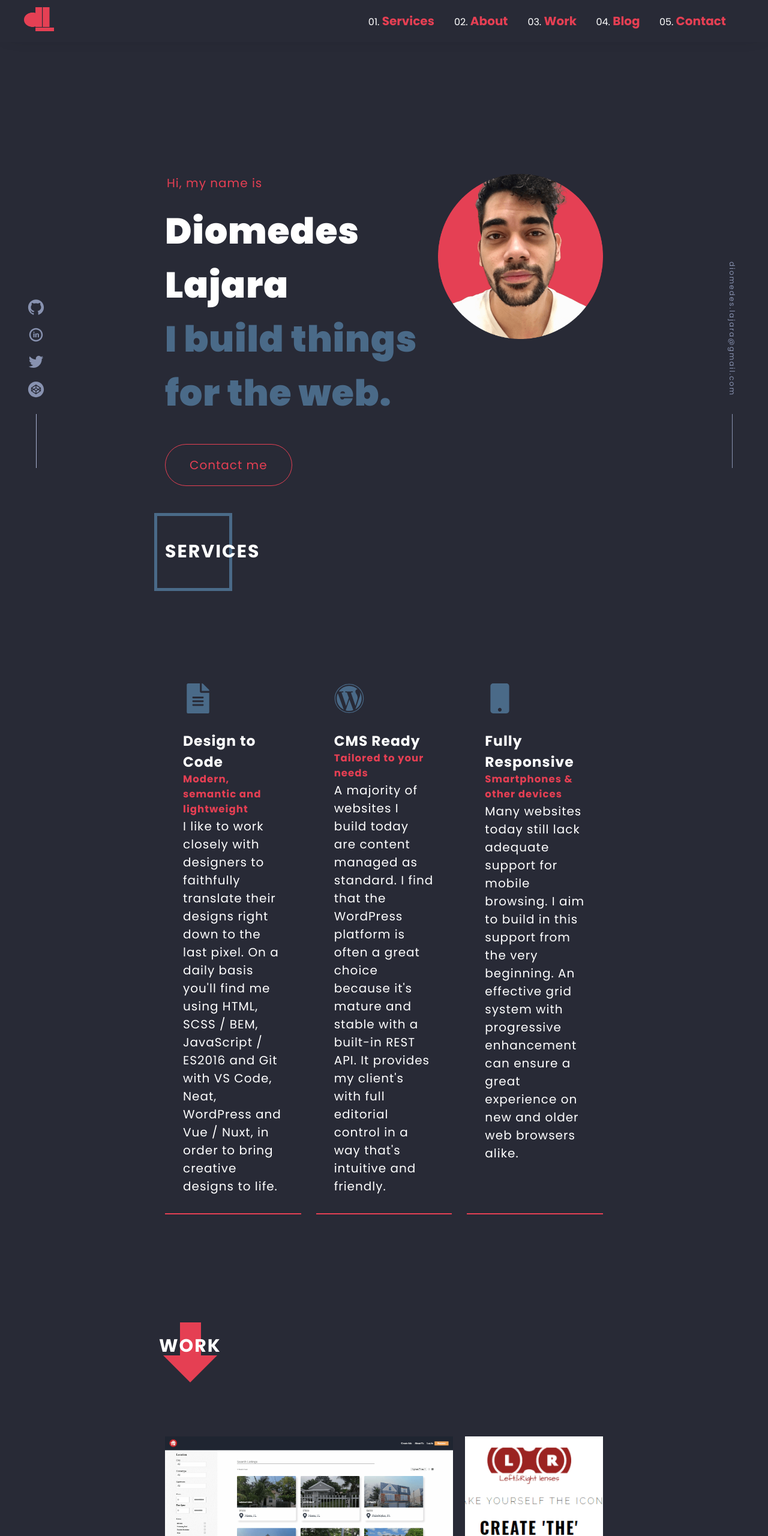
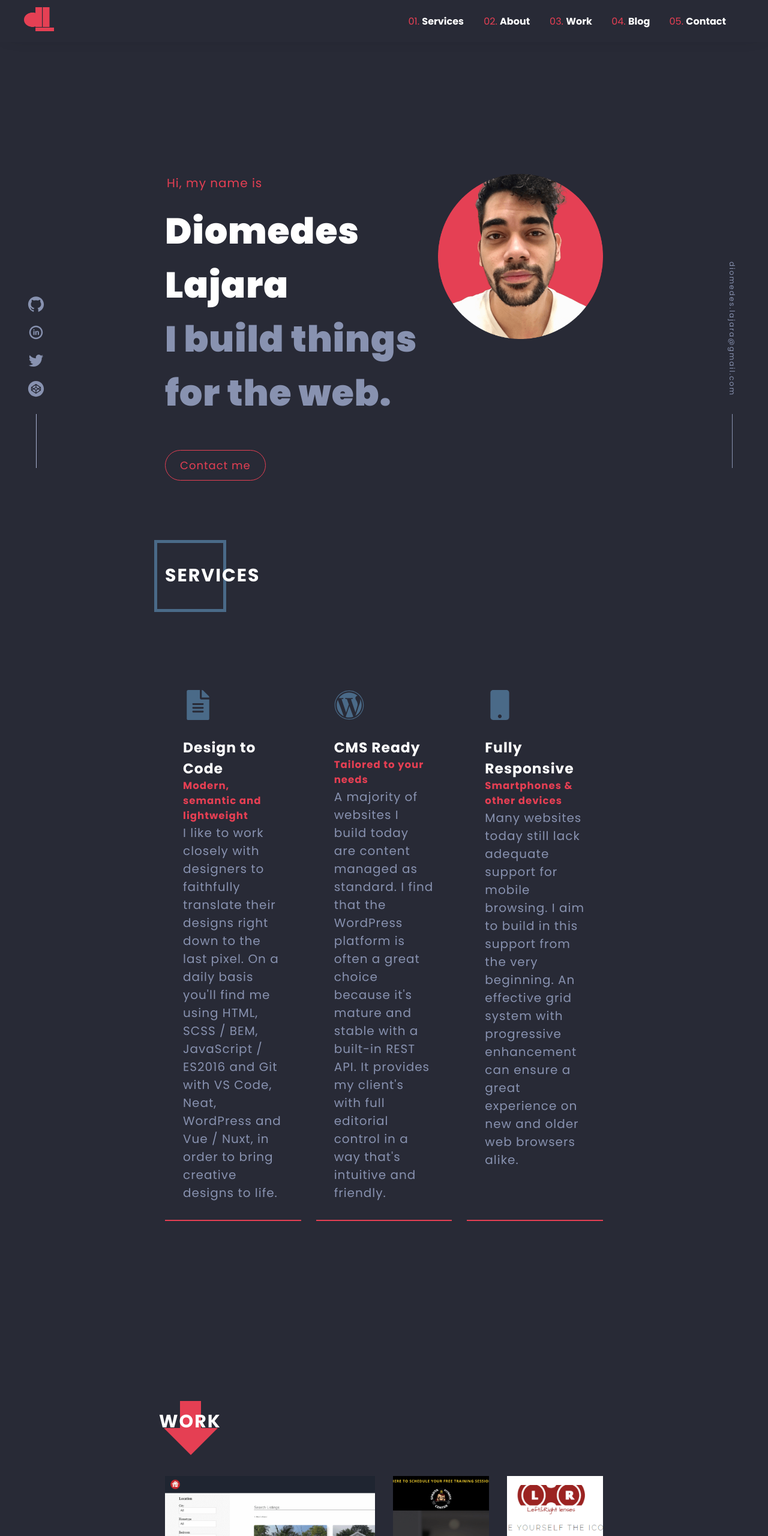
Before and after one commit to DlOMEDES/portfolio-v3, a Gatsby site: page / in a window 1280 px wide. Shown: the top 2560 px of the page at 60% size. Built offline with nearby package versions, Linux system fonts and the light colour scheme; Gatsby itself is replaced by a stand-in of ours.

Commit message:
changed spacing between sections, some other pixel changes

```diff
--- a/src/components/Blog.js
+++ /dev/null
@@ -1,19 +0,0 @@
-import React from "react"
-
-const Blog = () => {
-  return (
-    <section>
-      <h1>Blog</h1>
-      <h4>showcase all my Blog writings</h4>
-      <ul>
-        <li>this website</li>
-        <li>react things</li>
-        <li>css things</li>
-        <li>design things</li>
-        <li>fun tools</li>
-      </ul>
-    </section>
-  )
-}
-
-export default Blog
--- a/src/components/Layout.js
+++ b/src/components/Layout.js
@@ -3,28 +3,29 @@ import { GlobalStyle } from "../utils/GlobalStyle"
 import styled from "styled-components"
 import Header from "./header"
 import Footer from "./footer"
-// import theme from "../utils/theme"
+import theme from "../utils/theme"
 import Social from "./social"
 import MyEmail from "./my-email"
-// const { colors } = theme
+const { colors } = theme
 
-const LayoutContent = styled.div`
+export const MainContainer = styled.main`
+  padding: 70px 275px;
+  font-size: 20px;
   line-height: 1.3;
-  font-family: "Poppins", Helvetica Neue, sans-serif;
+  background: ${colors.blueExpress};
+  line-height: 1.3;
 `
 
 const Layout = ({ children }) => {
   return (
     <>
       <GlobalStyle />
-      <LayoutContent>
-        <Header />
-        {/* <Email /> */}
-        {children}
-        <Social />
-        <MyEmail />
-        <Footer />
-      </LayoutContent>
+      <Social />
+      <MyEmail />
+
+      <Header />
+      <MainContainer>{children}</MainContainer>
+      <Footer />
     </>
   )
 }
--- a/src/components/NavBar.js
+++ b/src/components/NavBar.js
@@ -23,23 +23,24 @@ export const Logo = styled.div`
 
 export const NavList = styled.ol`
   list-style-type: decimal-leading-zero;
-  color: ${colors.white};
+  color: ${colors.roseRed};
+  font-size: 16px;
   display: flex;
-  transition: all 0.5s ease-out;
-  &:hover {
+  transition: all 0.3s ease-out;
+  /* &:hover {
     color: ${colors.roseRed};
-  }
+  } */
   li {
     margin: 0 30px;
   }
 
   li a {
-    color: ${colors.roseRed};
-    font-size: 20px;
+    color: ${colors.white};
+    font-size: 16px;
     font-weight: 600;
-    transition: all 0.5s ease-out;
+    transition: all 0.3s ease-out;
     &:hover {
-      color: ${colors.white};
+      color: ${colors.roseRed};
     }
   }
 `
@@ -55,21 +56,21 @@ const Nav = () => {
 
       <NavList>
         <li>
-          <Link to="/" activeClassName="ServiceContainer">
+          <Link to="/#services" activeClassName="ServiceContainer">
             Services
           </Link>
         </li>
         <li>
-          <Link to="/">About</Link>
+          <Link to="/#about">About</Link>
         </li>
         <li>
-          <Link to="/">Work</Link>
+          <Link to="/#work">Work</Link>
         </li>
         <li>
-          <Link to="/">Blog</Link>
+          <Link to="/#blog">Blog</Link>
         </li>
         <li>
-          <Link to="/">Contact</Link>
+          <Link to="/#contact">Contact</Link>
         </li>
       </NavList>
     </NavContainter>
--- a/src/components/About.js
+++ b/src/components/sections/about.js
@@ -1,13 +1,14 @@
 import React from "react"
 import styled from "styled-components"
-import config from "../config/index"
-import theme from "../utils/theme"
-import bgCode from "../images/bgCode.png"
+// import Layout from '../components/layout'
+import config from "../../config/index"
+import theme from "../../utils/theme"
+import bgCode from "../../images/bgCode.png"
 import { DiHtml5 } from "react-icons/di"
 
 const About = () => {
   return (
-    <AboutContainer>
+    <AboutContainer id="about">
       <AboutHead>
         <h3>More about me and skills</h3>
       </AboutHead>
--- a/src/components/Hero.js
+++ b/src/components/sections/hero.js
@@ -1,13 +1,13 @@
 import React from "react"
 import styled from "styled-components"
-import theme from "../utils/theme"
-import config from "../config/index"
-import selfImage from "../images/self-bg.png"
+import theme from "../../utils/theme"
+import config from "../../config/index"
+import selfImage from "../../images/self-bg.png"
 
 const Hero = () => {
   return (
     <>
-      <HeroContainer>
+      <HeroContainer id="hero">
         <HeroDetails>
           <Hi>Hi, my name is</Hi>
           <Name>{config.name}</Name>
@@ -63,7 +63,7 @@ const Name = styled.h2`
   font-weight: 900;
 `
 const Subtitle = styled.h3`
-  color: ${colors.blueQueen};
+  color: ${colors.ashblueManatee};
   font-size: 60px;
   font-weight: 900;
 `
@@ -73,8 +73,8 @@ const ContactBtn = styled.div`
     border-radius: 100px;
     background: transparent;
     color: ${colors.roseRed};
-    padding: 20px 40px;
-    font-size: 20px;
+    padding: 12px 24px;
+    font-size: 18px;
 
     border: 1px solid ${colors.roseRed};
     transition: all 0.4s ease-in-out;
--- a/src/components/Services.js
+++ b/src/components/sections/services.js
@@ -1,10 +1,10 @@
 import React from "react"
 import styled from "styled-components"
-import theme from "../utils/theme"
+import theme from "../../utils/theme"
 import { FaFileAlt, FaWordpress, FaMobile } from "react-icons/fa"
 const Service = () => {
   return (
-    <ServiceContainer>
+    <ServiceContainer id="services">
       <ServiceHead>
         <ServiceTitle>Services</ServiceTitle>
         <ServiceSquare>
@@ -67,7 +67,6 @@ const Icon = styled.div`
 `
 const ServiceBox = styled.section`
   transition: all 0.4s ease-in-out;
-  color: ${colors.white};
   padding: 30px;
   border-bottom: 2px solid ${colors.roseRed};
 
@@ -92,7 +91,7 @@ const ServiceContent = styled.div`
   letter-spacing: 1px;
 `
 const ServiceHead = styled.div`
-  margin-bottom: 150px;
+  margin-bottom: 200px;
   display: flex;
   align-items: center;
 `
@@ -101,16 +100,19 @@ const ServiceTitle = styled.h2`
   color: ${colors.white};
   text-transform: uppercase;
   letter-spacing: 2px;
+  position: absolute;
+  top: 40px;
 `
 const SquareSpan = styled.span`
   border: 5px solid ${colors.blueQueen};
   width: 120px;
   height: 120px;
   position: absolute;
-  top: -45px;
+  top: 0;
   left: -18px;
 `
 const ServiceSquare = styled.div``
 const ServiceContainer = styled.section`
   position: relative;
+  padding-bottom: 300px;
 `
--- a/src/components/Work.js
+++ b/src/components/sections/work.js
@@ -1,18 +1,18 @@
 import React from "react"
 import styled from "styled-components"
 import { Link as CardLink } from "gatsby"
-import theme from "../utils/theme"
-import restate from "../images/restate.png"
-import heats from "../images/heats.png"
-import lenses from "../images/lenses.png"
-import travler from "../images/travler.png"
-import spartan from "../images/spartan-fitness.png"
+import theme from "../../utils/theme"
+import restate from "../../images/restate.png"
+import heats from "../../images/heats.png"
+import lenses from "../../images/lenses.png"
+import travler from "../../images/travler.png"
+import spartan from "../../images/spartan-fitness.png"
 
 const { colors } = theme
 
 const Work = () => {
   return (
-    <WorkContainer>
+    <WorkContainer id="work">
       <WorkHead>
         <WorkTitle>Work</WorkTitle>
         <WorkArrow>
@@ -46,6 +46,11 @@ const Work = () => {
             <h4>gym landing page</h4>
           </CardOverlay>
         </Card>
+        <Card to="/">
+          <CardOverlay>
+            <h4>Empty App</h4>
+          </CardOverlay>
+        </Card>
       </WorkGrid>
     </WorkContainer>
   )
@@ -74,8 +79,6 @@ const CardOverlay = styled.div`
   }
 `
 const Card = styled(CardLink)`
-  grid-column: 1/3;
-  grid-row: 1/1;
   position: relative;
   padding: 40px;
   transition: all 0.4s ease-in-out;
@@ -89,41 +92,48 @@ const Card = styled(CardLink)`
   &:nth-child(1) {
     background: url(${restate});
     background-size: cover;
-    grid-column: 1/3;
-    grid-row: 1/1;
+    grid-column: 1 / 3;
+    grid-row: 1 / 3;
   }
   &:nth-child(2) {
     background: url(${lenses}) center center no-repeat;
-    grid-column: 3/3;
+    grid-column: 4/4;
     grid-row: 1/5;
     background-size: cover;
   }
   &:nth-child(3) {
     background: url(${travler}) center center no-repeat;
     grid-column: 1/2;
-    grid-row: 2/5;
+    grid-row: 3/5;
     background-size: cover;
   }
   &:nth-child(4) {
     background: url(${heats}) center center no-repeat;
-    grid-column: 2/3;
-    grid-row: 2/3;
+    grid-column: 2/4;
+    grid-row: 3/3;
     background-size: cover;
   }
   &:nth-child(5) {
     background: url(${spartan}) center center no-repeat;
     background-size: 100%;
-    grid-column: 2/3;
-    grid-row: 3/5;
+    grid-column: 2/4;
+    grid-row: 4/5;
+    background-size: cover;
+  }
+  &:nth-child(6) {
+    background: url(${spartan}) bottom no-repeat;
+    /* background-size: 100%; */
+    grid-column: 3/4;
+    grid-row: 1/3;
     background-size: cover;
   }
 `
 
 const WorkGrid = styled.div`
   display: grid;
-  grid-template-columns: repeat(3, 1fr);
-  grid-template-rows: repeat(5, 200px);
-  grid-gap: 20px;
+  grid-template-columns: repeat(4, 1fr);
+  grid-template-rows: repeat(5, 150px);
+  grid-gap: 30px;
 `
 const WorkTitle = styled.h2`
   position: absolute;
@@ -131,24 +141,25 @@ const WorkTitle = styled.h2`
   color: ${colors.white};
   text-transform: uppercase;
   letter-spacing: 2px;
-  margin-left: -10px;
+  left: -10px;
+  top: 15px;
 `
 const WorkArrow = styled.div`
   position: relative;
-  margin-bottom: 100px;
+  /* margin-bottom: 100px; */
 `
 const Rectangle = styled.span`
   position: absolute;
   width: 35px;
   height: 55px;
   background: ${colors.roseRed};
-  top: -20px;
+  top: 0px;
   left: 25px;
 `
 const Triangle = styled.span`
   position: absolute;
-  top: 35px;
-  left: -3px;
+  top: 45px;
+  left: -2px;
   width: 0;
   height: 0;
   border-left: 45px solid transparent;
@@ -157,9 +168,8 @@ const Triangle = styled.span`
 `
 
 const WorkHead = styled.div`
-  padding-bottom: 170px;
+  padding-bottom: 125px;
 `
 const WorkContainer = styled.section`
   position: relative;
-  margin-top: 200px;
 `
--- a/src/pages/404.js
+++ b/src/pages/404.js
@@ -1,7 +1,7 @@
 import React from "react"
 import Layout from "../components/layout"
 import Link from "gatsby-link"
-import { MainContainer } from "./index"
+import { MainContainer } from "../components/layout"
 
 const NotFound = () => {
   return (
--- a/src/pages/index.js
+++ b/src/pages/index.js
@@ -1,35 +1,20 @@
 import React from "react"
 import Layout from "../components/layout"
-import Hero from "../components/hero"
-import styled from "styled-components"
-import theme from "../utils/theme"
-import Work from "../components/work"
-import About from "../components/about"
-import Blog from "../components/blog"
-import Services from "../components/services"
+import Hero from "../components/sections/hero"
+import Work from "../components/sections/work"
+import About from "../components/sections/about"
+
+import Services from "../components/sections/services"
 
 const index = () => {
   return (
     <Layout>
-      <MainContainer>
-        <Hero />
-        <Services />
-        <Work />
-        <Blog />
-        <About />
-      </MainContainer>
+      <Hero />
+      <Services />
+      <Work />
+      <About />
     </Layout>
   )
 }
 
 export default index
-
-// styled components
-const { colors } = theme
-
-export const MainContainer = styled.main`
-  padding: 70px 275px;
-  font-size: 20px;
-  line-height: 1.3;
-  background: ${colors.blueExpress};
-`
--- a/src/pages/lenses-email.js
+++ b/src/pages/lenses-email.js
@@ -1,6 +1,6 @@
 import React from "react"
 import Layout from "../components/layout"
-import { MainContainer } from "./index"
+import { MainContainer } from "../components/layout"
 
 const emailPromo = () => {
   return (
--- a/src/pages/spartan-fitness.js
+++ b/src/pages/spartan-fitness.js
@@ -1,6 +1,6 @@
 import React from "react"
 import Layout from "../components/layout"
-import { MainContainer } from "./index"
+import { MainContainer } from "../components/layout"
 const spartanFitness = () => {
   return (
     <Layout>
--- a/src/utils/GlobalStyle.js
+++ b/src/utils/GlobalStyle.js
@@ -1,21 +1,22 @@
 import { createGlobalStyle } from "styled-components"
-import theme from "../utils/theme"
+import theme from "./theme"
 const { colors } = theme
 
 export const GlobalStyle = createGlobalStyle`
   *,
   *:before,
   *:after {
-      box-sizing: inherit;
+      box-sizing: border-box;
       margin: 0;
       padding: 0;
     }
 
   body {
     @import url('https://fonts.googleapis.com/css?family=Poppins:900,700,400,300"');
-    font-family: 'Poppins', sans-serif;
-    color: ${colors.white};
+    font-family: "Poppins", Helvetica Neue, sans-serif;
+    color: ${colors.ashblueManatee};
   }
+
 
   h1,
   h2,
--- a/src/utils/base.js
+++ /dev/null
@@ -1,6 +0,0 @@
-const MainContainer = styled.main`
-  padding: 70px 275px;
-  font-size: 20px;
-  line-height: 1.3;
-  background: ${colors.blueExpress};
-`
```
Also changed, not shown: src/components/Contact.js (deleted, +0 -12 lines).
